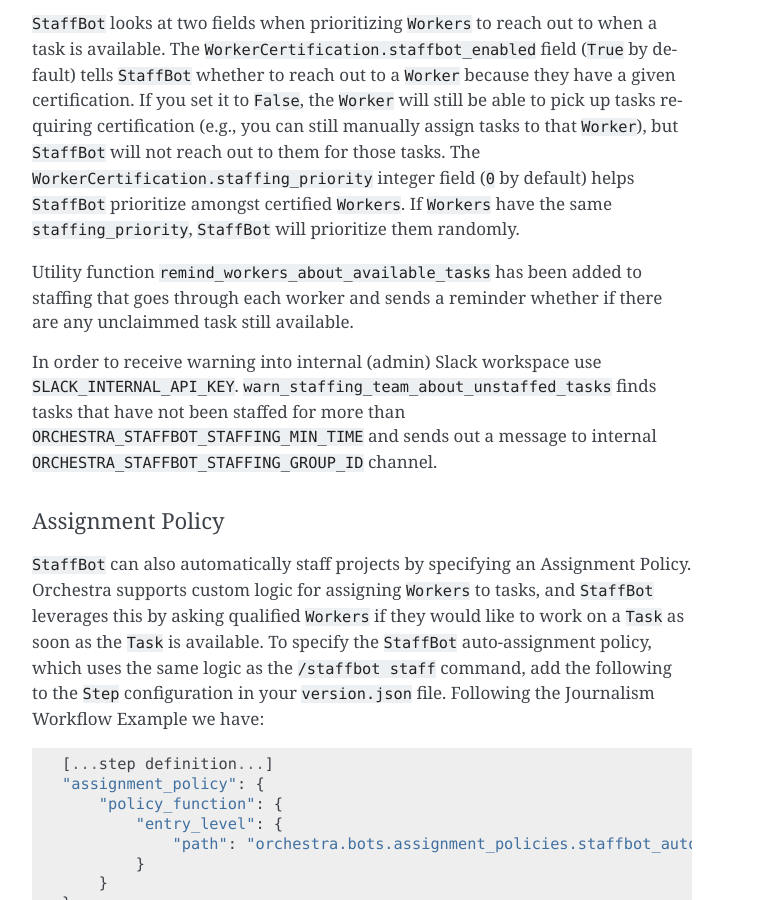
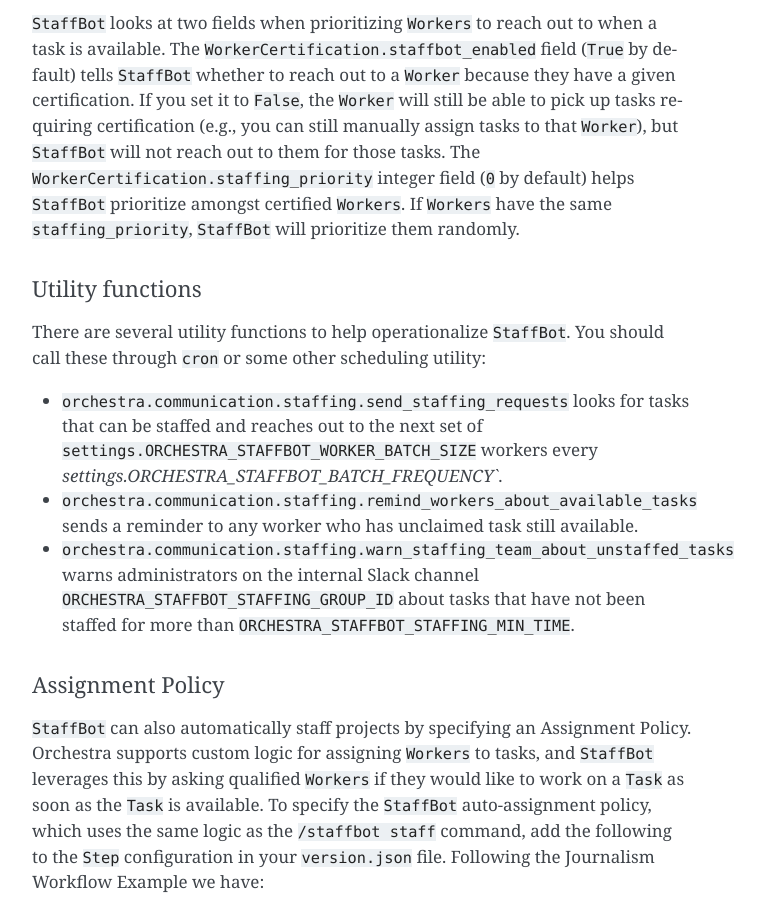
Before and after one commit to b12io/orchestra, a Sphinx documentation site: the page built from docs/source/bots.rst, in a window 1280 px wide and 900 px high, scrolled down 1966 px. Shown: the whole window, without its empty margins (388-1153 px from the left). Built offline with Sphinx 7.4.7, drawn with Linux system fonts in a browser that asks for light colours.

Commit message:
Update bots.rst

```diff
--- a/docs/source/bots.rst
+++ b/docs/source/bots.rst
@@ -79,15 +79,13 @@
 have the same ``staffing_priority``, ``StaffBot`` will prioritize them
 randomly.
 
-Utility function ``remind_workers_about_available_tasks`` has been added to
-staffing that goes through each worker and sends a reminder whether if
-there are any unclaimmed task still available.
+Utility functions
+=================
+There are several utility functions to help operationalize ``StaffBot``. You should call these through ``cron`` or some other scheduling utility:
 
-In order to receive warning into internal (admin) Slack workspace use
-``SLACK_INTERNAL_API_KEY``. ``warn_staffing_team_about_unstaffed_tasks``
-finds tasks that have not been staffed for more than ``ORCHESTRA_STAFFBOT_STAFFING_MIN_TIME``
-and sends out a message to internal ``ORCHESTRA_STAFFBOT_STAFFING_GROUP_ID``
-channel.
+* ``orchestra.communication.staffing.send_staffing_requests`` looks for tasks that can be staffed and reaches out to the next set of ``settings.ORCHESTRA_STAFFBOT_WORKER_BATCH_SIZE`` workers every `settings.ORCHESTRA_STAFFBOT_BATCH_FREQUENCY``.
+* ``orchestra.communication.staffing.remind_workers_about_available_tasks`` sends a reminder to any worker who has unclaimed task still available.
+* ``orchestra.communication.staffing.warn_staffing_team_about_unstaffed_tasks`` warns administrators on the internal Slack channel ``ORCHESTRA_STAFFBOT_STAFFING_GROUP_ID`` about tasks that have not been staffed for more than ``ORCHESTRA_STAFFBOT_STAFFING_MIN_TIME``.
 
 Assignment Policy
 ================
```
